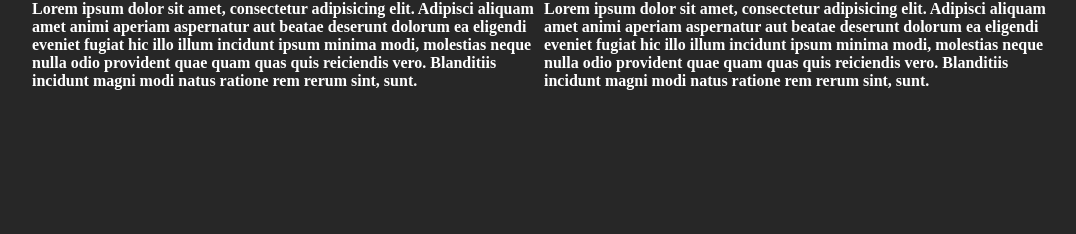
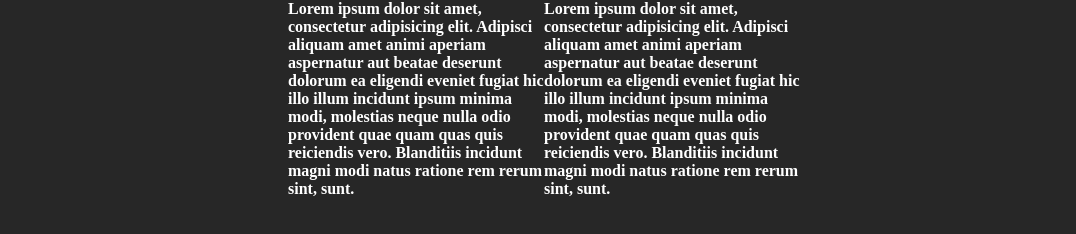
Before and after one commit to Annie-Huang/portfolio-sass, a plain HTML site: page index.html in a window 1280 px wide. Shown: the whole page, without its empty margins (96-1172 px from the left). Drawn offline with Linux system fonts and the light colour scheme.

Commit message:
Math operations

```diff
--- a/main.scss
+++ b/main.scss
@@ -1,3 +1,5 @@
+// !!!! SASS documentation: https://sass-lang.com/documentation
+
 // // CSS variables
 //:root {
 //  --primary-color: #272727;
@@ -62,7 +64,15 @@ body {
 .main {
   //@include flexCenter;
   @include flexCenter(row);
-  width: 80%;
+
+  //width: 80%;
+  // The following will output: "  width: calc(80% - 40%);"
+  //width: calc(80% - 40%);
+  // In SASS, we don't need to keyword calc to do calculation.
+  // But you cannot mix the type, e.g. you can do "calc(80%-400px)" but you cannot just do "80%-400px"
+  // The following will output: "  width: 40%;"
+  width: 80% - 40%;
+
   margin: 0 auto;
 
   // // It also doesn't put your comment into the output css. Good result!
```
Also changed, not shown: Note.txt, main.css, 1 other file.
